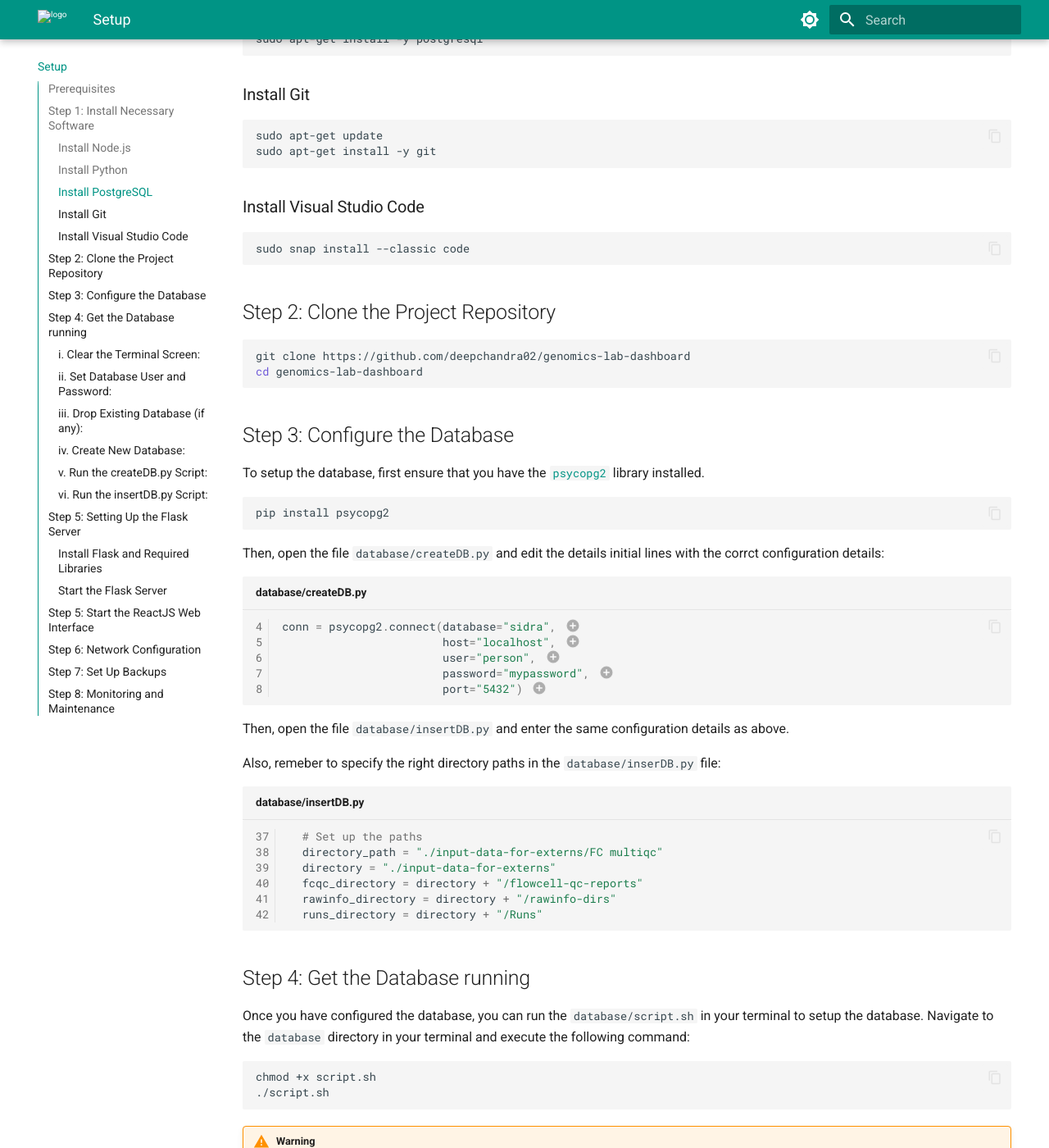
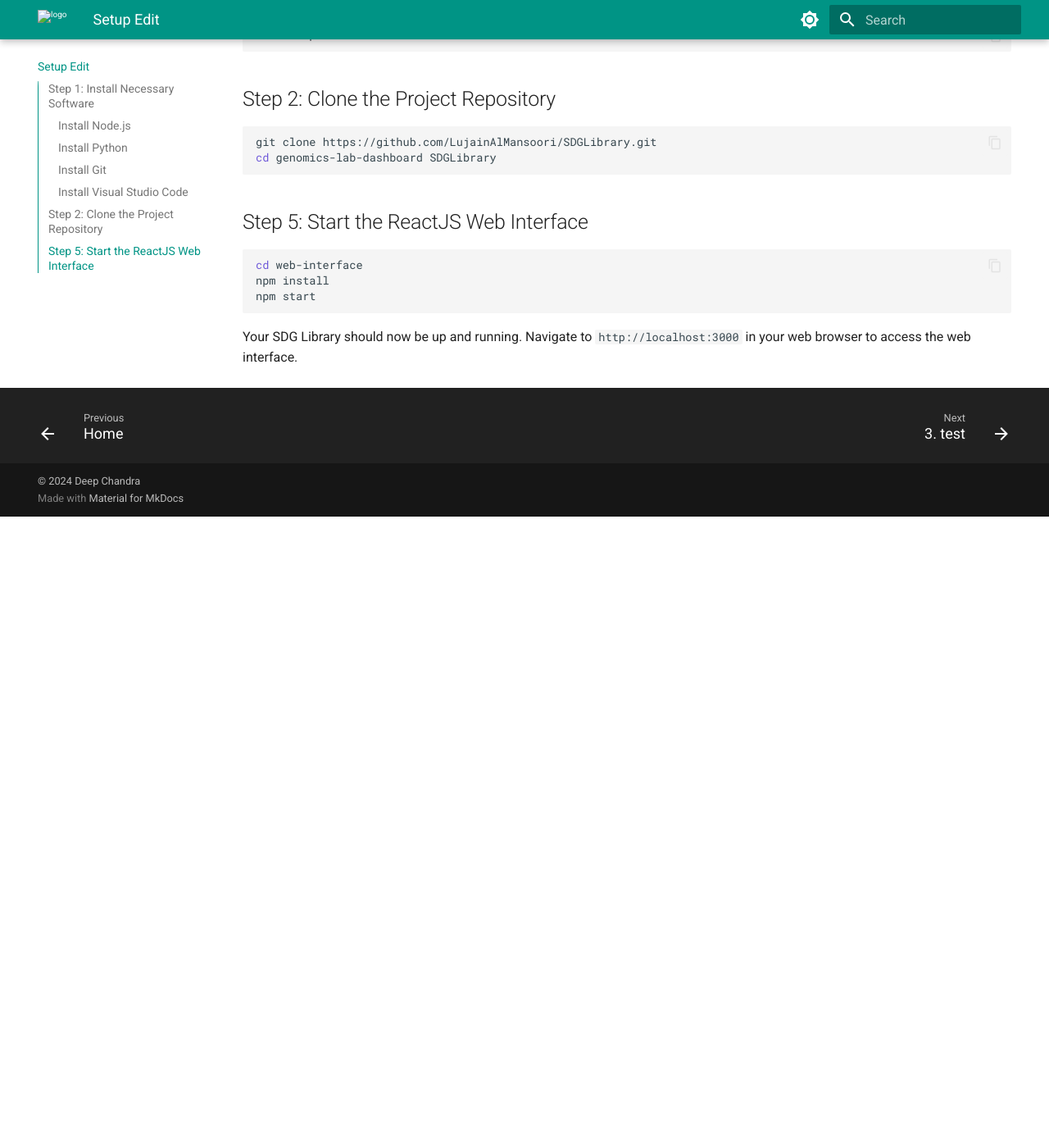
Before and after one commit to LujainAlMansoori/SDGLibrary, an MkDocs documentation site: the page built from docs/2. setup.md, in a window 1280 px wide and 1400 px high, scrolled down 940 px. Shown: the whole window at 82% size. Built offline with MkDocs 1.6.1 and Material for MkDocs 9.7.7, drawn with Linux system fonts in a browser that asks for light colours; after the commit the page ends 1570 px from its top, so only the background shows below that; some of the changed text lies outside the part shown.

Commit message:
edited documentation

````diff
--- a/docs/2. setup.md
+++ b/docs/2. setup.md
@@ -1,15 +1,6 @@
-# Setup
+# Setup Edit
 
 Welcome to the setup guide for the Sidra BioInformatics Data Platform. This guide will walk you through the steps required to install, configure, and initialize the platform on your system.
-
-## Prerequisites
-
-Before you begin, ensure your system meets the following requirements:
-
-- Operating System: Linux (Ubuntu 22.04.2 LTS)
-- CPU: 4 cores
-- RAM: 8 GB
-- Storage: ~300 GB
 
 ## Step 1: Install Necessary Software
 
@@ -19,19 +10,18 @@
 curl -fsSL https://deb.nodesource.com/setup_18.x | sudo -E bash -
 sudo apt-get install -y nodejs
 ```
+otherwise try the following
+```bash
+npm install react-scripts
+npm install @mui/icons-material
+npm install @mui/material @emotion/react @emotion/styled
+```
 
 ### Install Python
 
 ```bash
 sudo apt-get update
 sudo apt-get install -y python3.11
-```
-
-### Install PostgreSQL
-
-```bash
-sudo apt-get update
-sudo apt-get install -y postgresql
 ```
 
 ### Install Git
@@ -50,127 +40,8 @@
 ## Step 2: Clone the Project Repository
 
 ```bash
-git clone https://github.com/deepchandra02/genomics-lab-dashboard
-cd genomics-lab-dashboard
-```
-
-## Step 3: Configure the Database
-
-To setup the database, first ensure that you have the [`psycopg2`](https://pypi.org/project/psycopg2/) library installed.
-
-```bash
-pip install psycopg2
-```
-
-Then, open the file `database/createDB.py` and edit the details initial lines with the corrct configuration details:
-
-```py title="database/createDB.py" linenums="4"
-conn = psycopg2.connect(database="sidra", # (1)!
-                        host="localhost", # (2)!
-                        user="person", # (3)!
-                        password="mypassword", # (4)!
-                        port="5432") # (5)!
-```
-
-1.  Should be the name of the database you created in [this step iv](2. setup.md#iv-create-new-database)
-2.  Should be the host name of the database server. If you are running the database server on the same machine as the web server, then this should be `localhost`.
-3.  Should match the credentials of the database user you create later in [this step ii](2. setup.md#ii-set-database-user-and-password)
-4.  Should match the credentials of the database user you create later in [this step ii](2. setup.md#ii-set-database-user-and-password)
-5.  Should be the port number of the database server. By default, it is `5432`.
-
-Then, open the file `database/insertDB.py` and enter the same configuration details as above.
-
-Also, remeber to specify the right directory paths in the `database/inserDB.py` file:
-
-```py title="database/insertDB.py" linenums="37"
-  # Set up the paths
-  directory_path = "./input-data-for-externs/FC multiqc"
-  directory = "./input-data-for-externs"
-  fcqc_directory = directory + "/flowcell-qc-reports"
-  rawinfo_directory = directory + "/rawinfo-dirs"
-  runs_directory = directory + "/Runs"
-```
-
-## Step 4: Get the Database running
-
-Once you have configured the database, you can run the `database/script.sh` in your terminal to setup the database. Navigate to the `database` directory in your terminal and execute the following command:
-
-```bash
-chmod +x script.sh
-./script.sh
-```
-
-!!! Warning
-You may need to update the PostgreSQL username and password in the `script.sh` file to match your PostgreSQL installation. Additionally, ensure that the Python scripts `createDB.py` and `insertDB.py` are present in the same directory as `script.sh`.
-
-This script is designed to set up the database for the Sidra BioInformatics Data Platform. Here is a breakdown of what this script does:
-
-#### i. **Clear the Terminal Screen:**
-
-It starts by clearing the terminal screen for a clean view of the commands and their outputs.
-
-```bash
-clear
-```
-
-#### ii. **Set Database User and Password:**
-
-The script creates the PostgreSQL user `person` and with the password `'mypassword'`.
-
-```bash
-psql -U postgres -c "ALTER USER person PASSWORD 'mypassword';"
-```
-
-#### iii. **Drop Existing Database (if any):**
-
-The script drops the existing `sidra` database if it already exists. This is to ensure a fresh start.
-
-```bash
-psql -U person -d template1 -c 'DROP DATABASE IF EXISTS sidra;'
-```
-
-#### iv. **Create New Database:**
-
-The script creates a new PostgreSQL database named `sidra`.
-
-```bash
-psql -U person -d template1 -c 'CREATE DATABASE sidra;'
-```
-
-#### v. **Run the `createDB.py` Script:**
-
-This Python script is responsible for setting up the tables and schema of the `sidra` database.
-
-```bash
-python3 createDB.py
-```
-
-#### vi. **Run the `insertDB.py` Script:**
-
-This Python script is responsible for populating the `sidra` database with initial data. The output and errors of this script are redirected to a file named `log.txt`.
-
-```bash
-python3 insertDB.py > "log.txt" 2>&1
-```
-
-!!! Warning
-Check the `log.txt` file to ensure that the database was set up successfully. If there are any errors, you can debug them by looking at the error messages in the `log.txt` file. If there are no errors, you can proceed to the next step.
-
-## Step 5: Setting Up the Flask Server
-
-### Install Flask and Required Libraries
-
-```bash
-pip install Flask==2.3.2
-pip install flask_cors
-```
-
-### Start the Flask Server
-
-```bash
-cd api
-export FLASK_APP=app.py
-flask run
+git clone https://github.com/LujainAlMansoori/SDGLibrary.git
+cd genomics-lab-dashboard SDGLibrary
 ```
 
 ## Step 5: Start the ReactJS Web Interface
@@ -181,24 +52,4 @@
 npm start
 ```
 
-Your Sidra BioInformatics Data Platform should now be up and running. Navigate to `http://localhost:3000` in your web browser to access the web interface.
-
-## Step 6: Network Configuration
-
-- Assign a static IP address to your VM.
-- Configure the necessary ports in your firewall settings.
-
-## Step 7: Set Up Backups
-
-- Configure daily backups for your PostgreSQL database.
-
-## Step 8: Monitoring and Maintenance
-
-- Set up system monitoring tools.
-- Schedule regular log reviews.
-
-!!! Update ## Contact for Support
-
-    For further assistance or inquiries, please contact us at:
-    - Email: [support@sidrabioinformatics.com](mailto:support@sidrabioinformatics.com)
-    - Phone: +1 (234) 567-8901
+Your SDG Library should now be up and running. Navigate to `http://localhost:3000` in your web browser to access the web interface.
````
Also changed, not shown: mkdocs_requirements.py (added, +13 -0 lines), docs/3. test.md (added), 1 other file.
